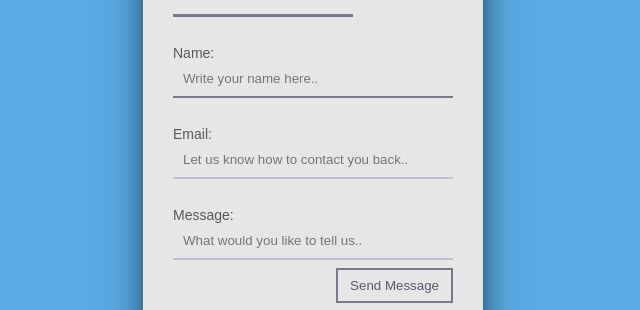
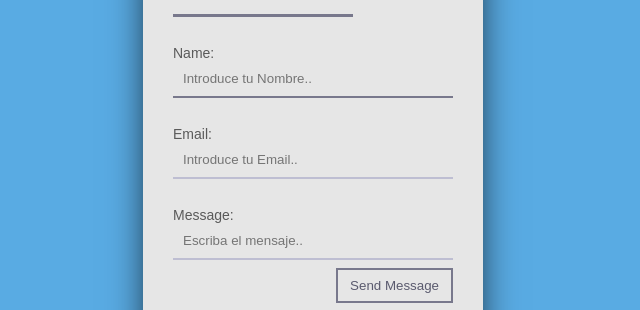
Before and after one commit to slovedeep/AccessibleMitjan-antTeclat, a plain HTML site: page index.html in a window 1280 px wide. Shown: the part 234-544 px from the top of the page, without its empty margins (327-967 px from the left). Drawn offline with Linux system fonts and the light colour scheme.

Commit message:
placeholder translated

```diff
--- a/index.html
+++ b/index.html
@@ -14,16 +14,16 @@
      <form class="form">
          <h2>CONTACT US</h2>
          <label for="Name">Name: </label>
-         <input type="text" placeholder="Write your name here.." pattern="[a-zA-Z ]*" title="Introduce tu Nombre" tabindex="1"
+         <input placeholder="Introduce tu Nombre.." pattern="[a-zA-Z ]*" title="Introduce tu Nombre" tabindex="1"
              required></input>
 
          <label for="Email">Email: </label>
-         <input type="email" placeholder="Let us know how to contact you back.."
+         <input placeholder="Introduce tu Email.."
              pattern="^[a-zA-Z0-9.!#$%&'*+/=?^_`{|}~-]+@[a-zA-Z0-9-]+(?:\.[a-zA-Z0-9-]+)*$" title="Introduce tu Email"
              tabindex="2" required></input><!-- foo-bar.baz@example.com -->
 
          <label for="Message">Message: </label>
-         <input type="text" placeholder="What would you like to tell us.." title="Escriba el mensaje" tabindex="3" required></input>
+         <input placeholder="Escriba el mensaje.." title="Escriba el mensaje" tabindex="3" required></input>
 
          <button>Send Message</button>
          <div>
```
